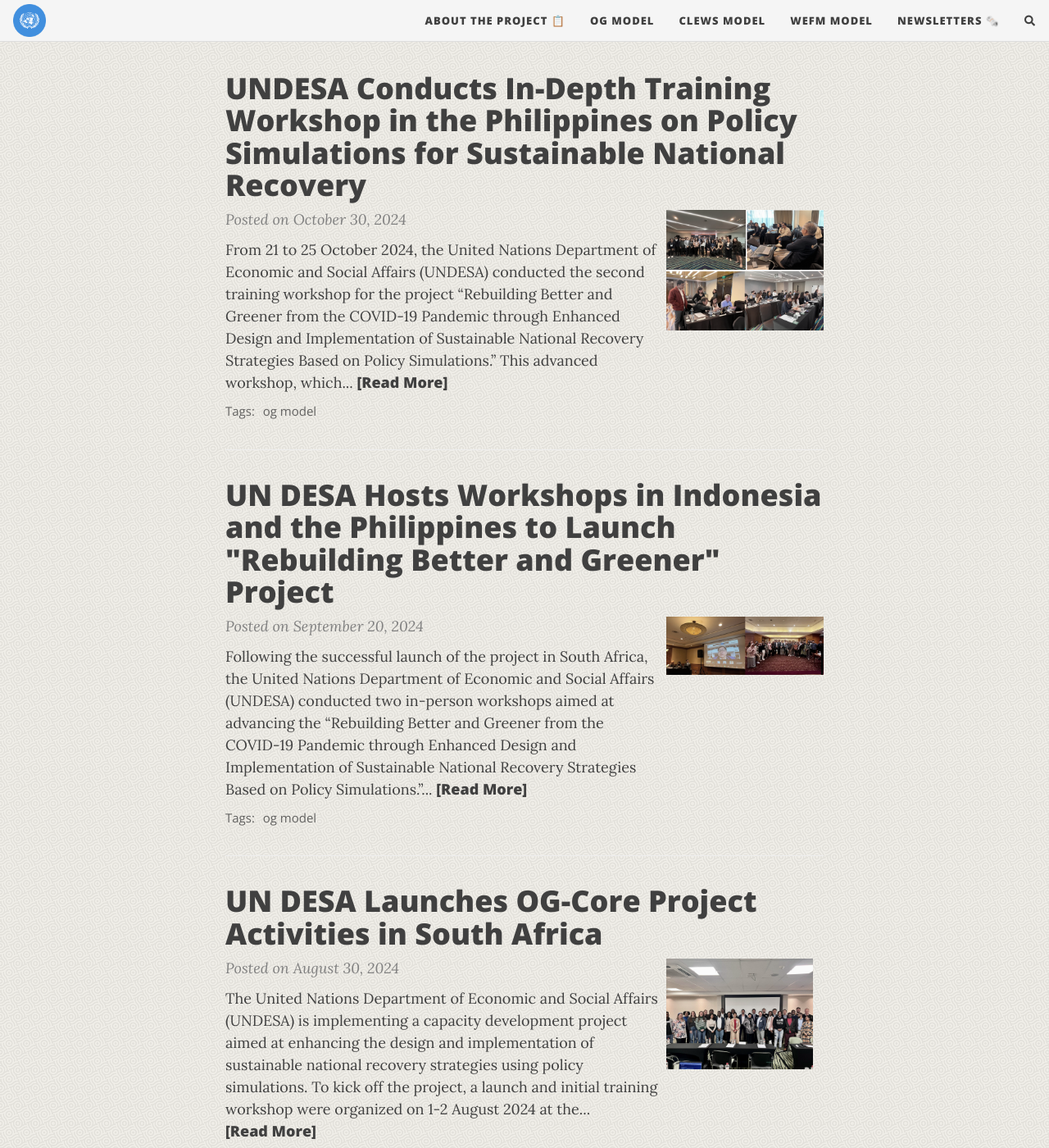
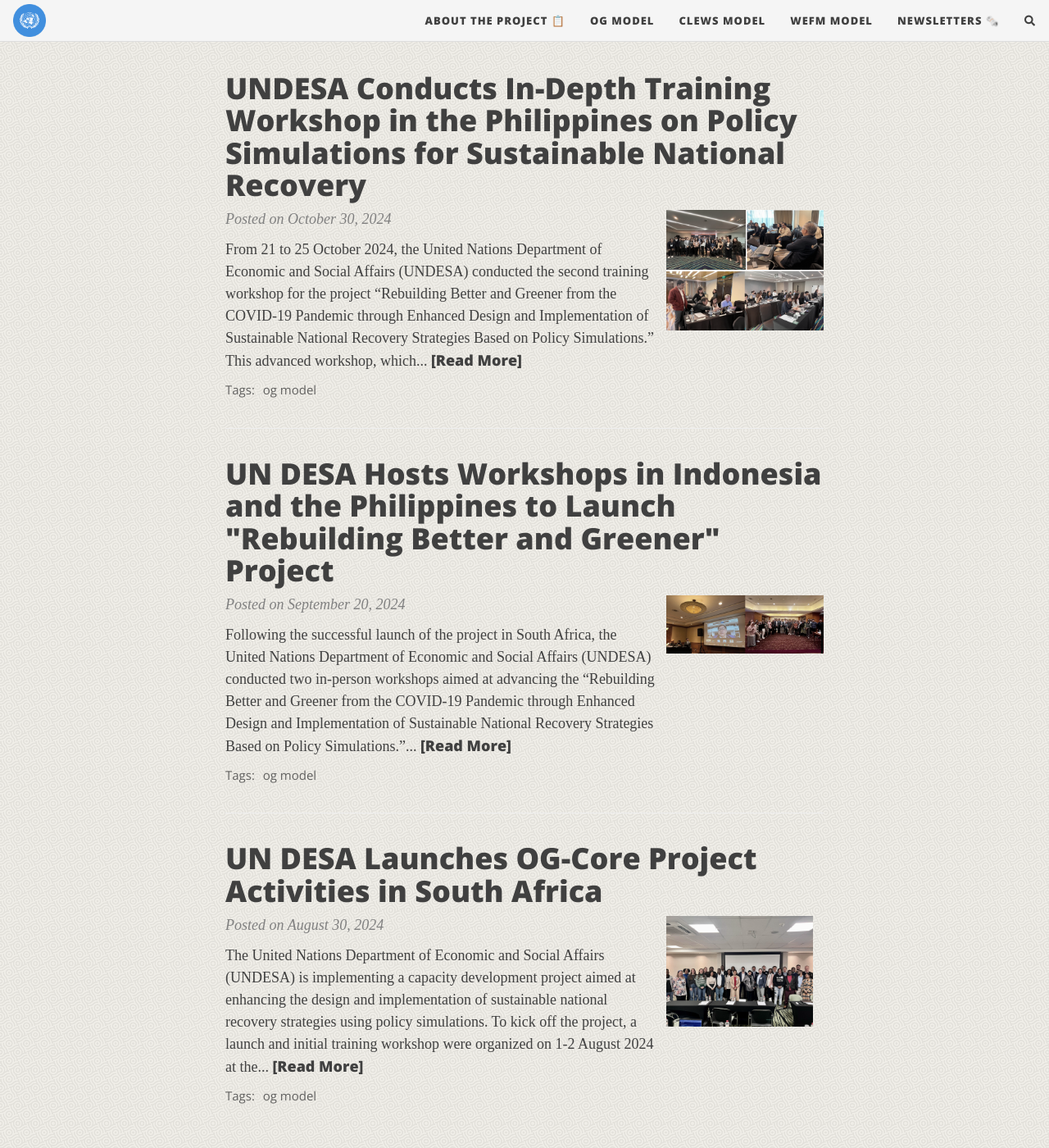
Before and after one commit to desa-eapd/UNDESA-modelling, a Jekyll site: the page built from index.html, in a window 1280 px wide and 1400 px high, scrolled down 515 px. Shown: the whole window at 82% size. Built offline with Jekyll 4.4.1, drawn with Linux system fonts in a browser that asks for light colours; nearby versions of some CDN libraries; some web fonts are replaced; the list of posts is cut into pages by our own code; comment, search, counter and statistics services are not loaded.

Commit message:
update fonts

```diff
--- a/_layouts/base.html
+++ b/_layouts/base.html
@@ -6,7 +6,7 @@
   - href: "https://stackpath.bootstrapcdn.com/bootstrap/4.4.1/css/bootstrap.min.css"
     sri: "sha384-Vkoo8x4CGsO3+Hhxv8T/Q5PaXtkKtu6ug5TOeNV6gBiFeWPGFN9MuhOf23Q9Ifjh"
   - "https://cdnjs.cloudflare.com/ajax/libs/font-awesome/5.12.1/css/all.min.css"
-  - "https://fonts.googleapis.com/css?family=Lora:400,700,400italic,700italic"
+  - "https://fonts.googleapis.com/css?family= Ariel:400,700,400italic,700italic"
   - "https://fonts.googleapis.com/css?family=Open+Sans:300italic,400italic,600italic,700italic,800italic,400,300,600,700,800"
 common-ext-js:
   - href: "https://code.jquery.com/jquery-3.5.1.slim.min.js"
--- a/assets/css/beautifuljekyll.css
+++ b/assets/css/beautifuljekyll.css
@@ -11,7 +11,7 @@
 }
 
 body {
-  font-family: 'Lora', 'Times New Roman', serif;
+  font-family: 'Times New Roman', serif;
   font-size: 1.125rem;
   color: {{ site.text-col | default: "#404040" }};
   position: relative;
```
